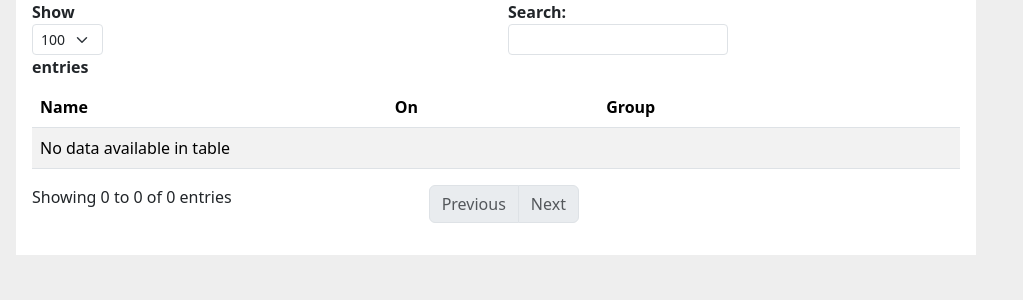
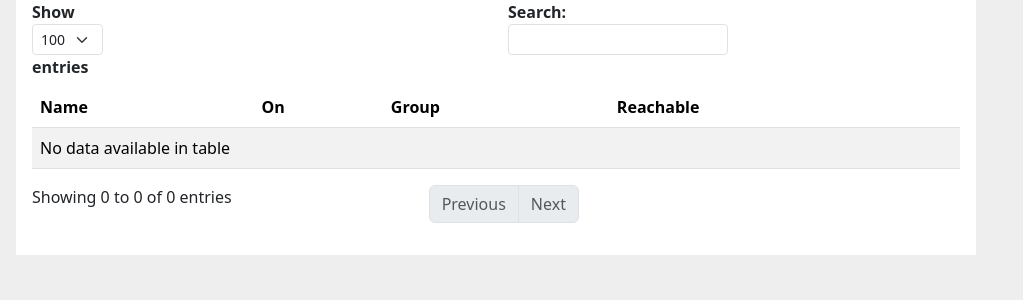
Before and after one commit to AlexHartog/deconz_monitor, a Flask app: template deconz_manager/lights/templates/lights/lights.html in a window 1280 px wide. Shown: the part 141-441 px from the top of the page, without its empty margins (0-1023 px from the left). Run offline with Flask 3, Linux system fonts and the light colour scheme; the template is opened without the code that fills it, so the values that code supplies are empty; some libraries are stand-ins or nearby versions.

Commit message:
Added reachable to lights overview and mark it in red

```diff
--- a/deconz_manager/lights/templates/lights/lights.html
+++ b/deconz_manager/lights/templates/lights/lights.html
@@ -11,14 +11,16 @@
         <th>Name</th>
         <th>On</th>
         <th>Group</th>
+        <th>Reachable</th>
       </tr>
     </thead>
     <tbody>
       {% for light in lights %}
-        <tr>
+        <tr {% if not light.state_reachable %} class="unreachable" {% endif %}>
           <td>{{ light.light_name }}</td>
           <td>{{ light.state_on }}</td>
           <td>{{ light.group_name }}</td>
+          <td>{{ light.state_reachable }}</td>
         </tr>
       {% endfor %}
     </tbody>
@@ -29,8 +31,14 @@
   <script>
     $(document).ready(function () {
       $('#lights').DataTable( {
-        "iDisplayLength": 100
+        "iDisplayLength": 100,
+        "createdRow": function (row, data, dataIndex) {
+          if (row.className == 'unreachable') {
+            $('td', row).css('background-color', '#fc6156');
+          }
+        }
       });
     });
   </script>
+
 {% endblock %}
```
